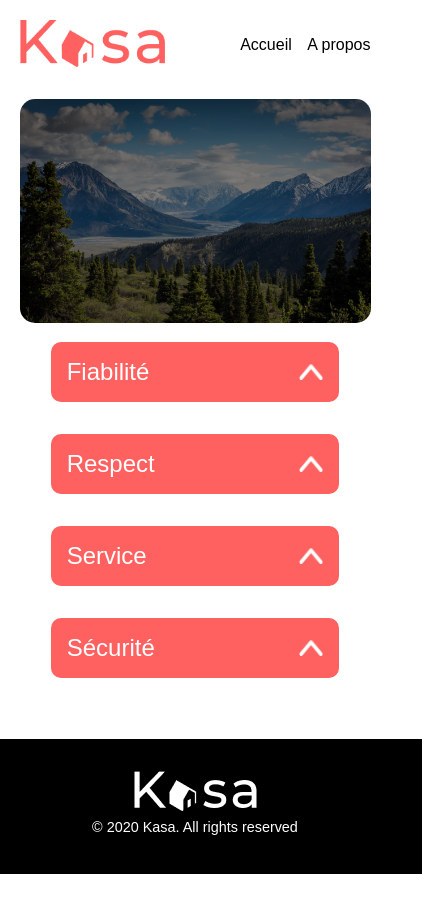
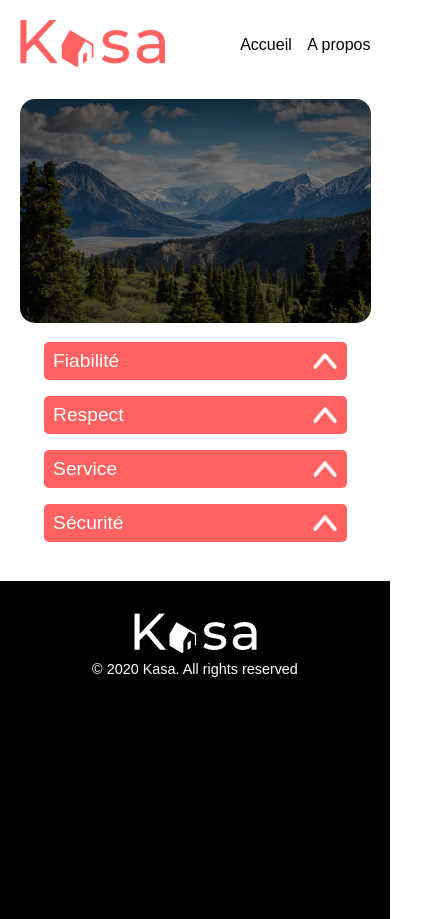
Before and after one commit to Azherak/kasa, a React (Create React App) app: page /about in a window 390 px wide. Shown: the whole page, 422 px wide, since content can reach past the window. Before the commit the page ends 874 px from the top, so only its background shows below. Built offline with nearby package versions, Linux system fonts and the light colour scheme; the HTML template or start-up script is replaced by a standard one.

Commit message:
fix  x3
- footer
- ecart stars
- mixins

```diff
--- a/src/pages/About/index.jsx
+++ b/src/pages/About/index.jsx
@@ -8,7 +8,7 @@ function About(){
             <div className="about-visuel">
                 <img src={img} alt="montagnes et lac"></img>
             </div>
-            <div>
+            <div className="about-regles">
                 <InfoBox word="Fiabilité" explanation="Les annonces postées sur Kasa garantissent une fiabilité totale. Les photos sont conformes aux logements, et toutes les informations sont régulièrement vérifiées par nos équipes." />
                 <InfoBox word="Respect" explanation="La bienveillance fait partie des valeurs fondatrices de Kasa. Tout comportement discriminatoire ou de perturbation du voisinage entrainera une exclusion de la plateforme." />
                 <InfoBox word="Service" explanation="La bienveillance fait partie des valeurs fondatrices de Kasa. Tout comportement discriminatoire ou de perturbation du voisinage entrainera une exclusion de la plateforme." />
--- a/src/pages/Footer/index.jsx
+++ b/src/pages/Footer/index.jsx
@@ -5,8 +5,10 @@ import "../../style/index.css";
 function Footer() {
     return(
         <footer>
-            <img src={logo} alt="logo du site"></img>
-            <p>© 2020 Kasa. All rights reserved</p>
+            <div className="footer">
+                <img src={logo} alt="logo du site"></img>
+                <p>© 2020 Kasa. All rights reserved</p>
+            </div>
         </footer>
     )
 }
--- a/src/style/about.scss
+++ b/src/style/about.scss
@@ -1,11 +1,15 @@
 @import 'variable.scss';
+@import 'mixin.scss';
 
 /* About */
 .about {
 	width: 100%;
     max-width: 1240px;
-	@media (max-width:1440px) {
+	@include respond(large) {
 		width: 90%;
+	}
+	@include respond(small) {
+		width: 100%;
 	}
 }
 .about-visuel {
@@ -20,14 +24,19 @@
 		border-radius: 15px;
 		filter: brightness(50%);
 	};
-	@media (max-width: 375px) {
+	@include respond(small) {
 		margin: 1rem 1.5rem;
 		height: 7rem;
 	}
 }
 
 /* infoBox */
-
+.about-regles {
+	padding: 0 6rem;
+	@include respond(medium) {
+		padding: 0;
+	}
+}
 .chevron {
 	width: 24px;
 	height: 16px;
@@ -39,12 +48,11 @@
 	flex-direction: row;
 	background-color: $background-color_1;
 	color: $color_1;
-	margin: 0 8vw;
 	padding: 1rem;
-	border-radius: 10px;
+	border-radius: 5px;
 	font-size: 1.5rem;
 	align-items: center;
-	@media (max-width: 375px) {
+	@include respond(medium) {
 		margin: 0 1.5rem;
 		padding: 0.5rem 0.6rem;
 		font-size: 1.2rem;
@@ -53,7 +61,7 @@
 .explanation {
 	background-color: $background-color_4;
 	color: $color_2;
-	margin: 1rem;
+	margin: 0 0 1rem;
 	overflow: hidden;
 	max-height: 0;
 	& ul{
@@ -64,12 +72,10 @@
 	&.explanation.open {
 		transition: max-height 0.8s cubic-bezier(0.5,0.5,0.3,0.3);
 		max-height: 1000px;
-		margin: 0 11vw 1vw;
-
 		padding: 1rem;
 		border-radius: 15px;
 
-		@media (max-width: 375px) {
+		@include respond(medium) {
 			transition: max-height 0.5s linear;
 			margin: 0 1.5rem 1rem;
 			padding: 1rem;
--- a/src/style/footer.scss
+++ b/src/style/footer.scss
@@ -1,4 +1,5 @@
 @import 'variable.scss';
+
 
 /* Footer */
 
@@ -6,16 +7,22 @@ footer {
 	width: 100%;
 	background-color: $background-color_3;
 	color: $color_1;
+	margin-top: 1.6em;
+	@media (max-width: 768px) {
+		min-height: 40vh;
+	}
+}
+
+.footer {
 	display: flex;
+	flex-direction: column;
 	justify-content: center;
-	flex-direction: column;
 	align-items: center;
 	padding: 2rem;
-	margin-top: 2em;
 	p {
 		margin: 0.5em 1.5em;
-	}
-	@media ( max-width: 375px) {
-		flex-shrink: 0;
+	};
+	@media (max-width: 768px) {
+		margin-top: auto;
 	}
 }
--- a/src/style/index.css
+++ b/src/style/index.css
@@ -26,6 +26,11 @@ body {
     width: 90%;
   }
 }
+@media (max-width: 375px) {
+  .about {
+    width: 100%;
+  }
+}
 
 .about-visuel {
   height: 14rem;
@@ -48,6 +53,15 @@ body {
 }
 
 /* infoBox */
+.about-regles {
+  padding: 0 6rem;
+}
+@media (max-width: 768px) {
+  .about-regles {
+    padding: 0;
+  }
+}
+
 .chevron {
   width: 24px;
   height: 16px;
@@ -59,13 +73,12 @@ body {
   flex-direction: row;
   background-color: #FF6060;
   color: white;
-  margin: 0 8vw;
   padding: 1rem;
-  border-radius: 10px;
+  border-radius: 5px;
   font-size: 1.5rem;
   align-items: center;
 }
-@media (max-width: 375px) {
+@media (max-width: 768px) {
   .box-content {
     margin: 0 1.5rem;
     padding: 0.5rem 0.6rem;
@@ -76,7 +89,7 @@ body {
 .explanation {
   background-color: #F6F6F6;
   color: black;
-  margin: 1rem;
+  margin: 0 0 1rem;
   overflow: hidden;
   max-height: 0;
 }
@@ -88,11 +101,10 @@ body {
 .explanation.explanation.open {
   transition: max-height 0.8s cubic-bezier(0.5, 0.5, 0.3, 0.3);
   max-height: 1000px;
-  margin: 0 11vw 1vw;
   padding: 1rem;
   border-radius: 15px;
 }
-@media (max-width: 375px) {
+@media (max-width: 768px) {
   .explanation.explanation.open {
     transition: max-height 0.5s linear;
     margin: 0 1.5rem 1rem;
@@ -148,19 +160,27 @@ footer {
   width: 100%;
   background-color: black;
   color: white;
+  margin-top: 1.6em;
+}
+@media (max-width: 768px) {
+  footer {
+    min-height: 40vh;
+  }
+}
+
+.footer {
   display: flex;
+  flex-direction: column;
   justify-content: center;
-  flex-direction: column;
   align-items: center;
   padding: 2rem;
-  margin-top: 2em;
 }
-footer p {
+.footer p {
   margin: 0.5em 1.5em;
 }
-@media (max-width: 375px) {
-  footer {
-    flex-shrink: 0;
+@media (max-width: 768px) {
+  .footer {
+    margin-top: auto;
   }
 }
 
@@ -483,8 +503,13 @@ header .liens-header:focus {
 }
 
 /* Rating */
+.hotes-rating {
+  max-width: 196px;
+  width: 100%;
+}
 @media (max-width: 768px) {
   .hotes-rating {
+    max-width: 100%;
     display: flex;
     flex-direction: row-reverse;
     justify-content: space-between;
--- a/src/style/index.scss
+++ b/src/style/index.scss
@@ -1,4 +1,5 @@
 @import 'variable.scss';
+@import 'mixin.scss';
 
 #root {
 	display: flex;
@@ -10,7 +11,7 @@ body {
 	margin: 0;
 	font-family: $font-family_1;
 	font-size: 1.5rem;
-	@media (max-width: 768px) {
+	@include respond(medium) {
 		font-size: 0.9rem;
 	}
 }
--- /dev/null
+++ b/src/style/mixin.scss
@@ -0,0 +1,14 @@
+@mixin respond($breakpoint) {
+    @if $breakpoint == large {
+      @media (max-width: 1440px) { @content; }
+    }
+    @if $breakpoint == medium {
+      @media (max-width: 768px) { @content; }
+    }
+    @if $breakpoint == smaller {
+      @media (max-width: 425px) { @content; }
+    }
+    @if $breakpoint == small {
+      @media (max-width: 375px) { @content; }
+    }
+  }
```
Also changed, not shown: src/style/error.scss (+4 -3 lines), src/style/header.scss (+7 -6 lines), src/style/home.scss (+7 -6 lines), src/style/logements.scss (+20 -16 lines), 1 other file (tests, documents, lock files or other folders).
